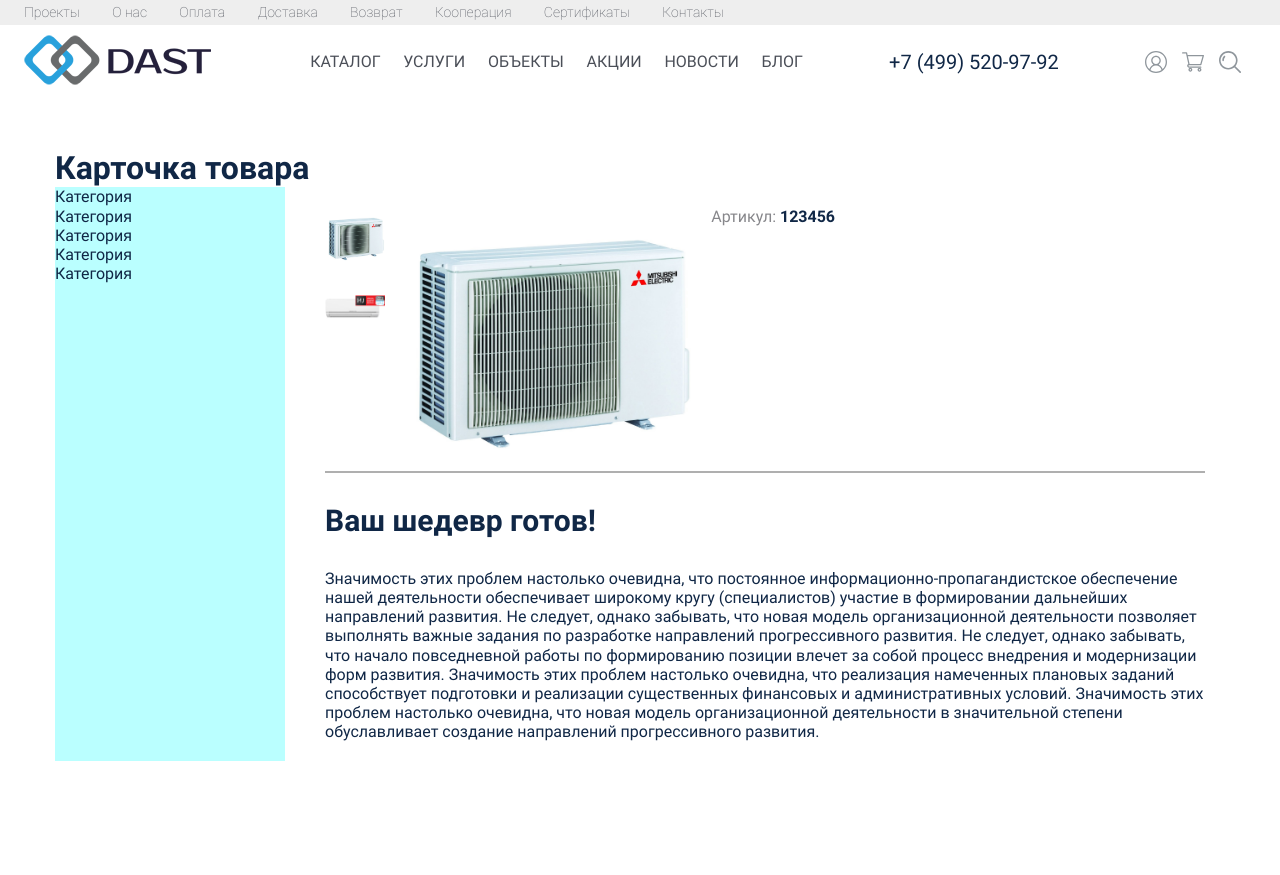
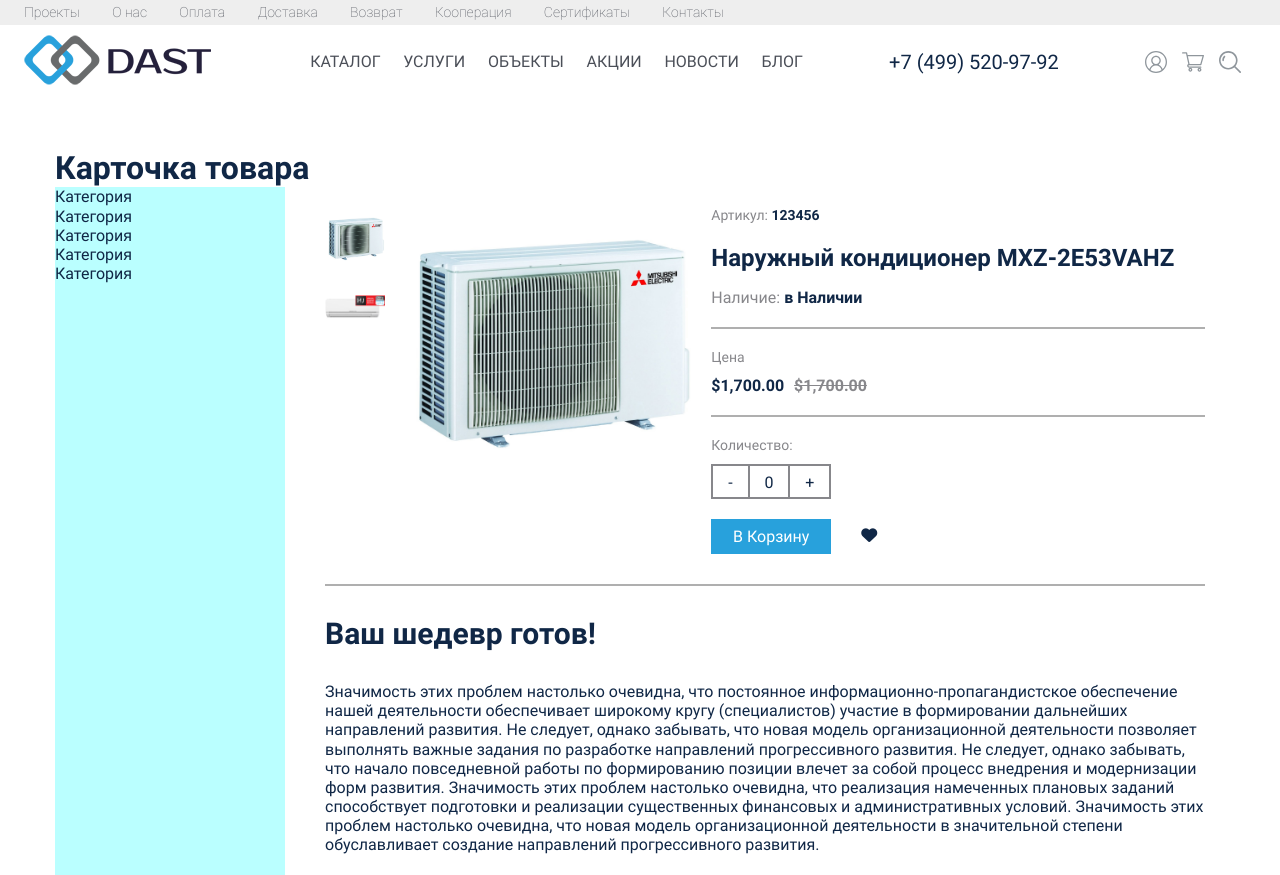
Before and after one commit to AlexeyMazheykin/card, a plain HTML site: page index.html in a window 1280 px wide. Before the commit the page ends 800 px from the top, so only its background shows below. Drawn offline with Linux system fonts and the light colour scheme.

Commit message:
icons added

```diff
--- a/css/card.css
+++ b/css/card.css
@@ -5,6 +5,8 @@
 * Browsers: last 4 version
 */
 
+/*@import url('https://fonts.googleapis.com/css2?family=Noto+Sans+TC:wght@300;400;500;700;900&display=swap');*/
+@import url('https://fonts.googleapis.com/css2?family=Raleway:ital,wght@0,300;0,400;0,500;0,700;0,800;1,300;1,400;1,500;1,700;1,800&display=swap');
 
 @font-face {
     font-family: 'Roboto';
@@ -103,9 +105,12 @@
     url('../fonts/montserrat-v15-latin_cyrillic-600.eot?#iefix') format('embedded-opentype'), /* IE6-IE8 */ url('../fonts/montserrat-v15-latin_cyrillic-600.woff2') format('woff2'), /* Super Modern Browsers */ url('../fonts/montserrat-v15-latin_cyrillic-600.woff') format('woff'), /* Modern Browsers */ url('../fonts/montserrat-v15-latin_cyrillic-600.ttf') format('truetype'), /* Safari, Android, iOS */ url('../fonts/montserrat-v15-latin_cyrillic-600.svg#Montserrat') format('svg'); /* Legacy iOS */
 }
 
+
+
 html {
     -webkit-box-sizing: border-box;
     box-sizing: border-box;
+
 }
 
 *, *::before, *::after {
@@ -115,7 +120,7 @@
 
 body {
     margin: 0;
-    font-family: 'Roboto';
+    font-family: 'Roboto', sans-serif;
     font-style: normal;
     font-size: 16px;
     line-height: 1.2;
@@ -123,21 +128,7 @@
     color: #102746;
     position: relative;
 }
-.scroll__top {
-    display: none;
-    position: fixed;
-    color: #87878b;
-    font-size: 40px;
-    width: 60px;
-    height: 60px;
-    background-color: #102746;
-    left: 4%;
-    bottom: 10%;
-    z-index: 999;
-    border: none;
-    line-height: 1.9;
-    background-color: rgba(174, 172, 177, 0.24);
-}
+
 
 ul {
     margin: 0;
@@ -247,7 +238,8 @@
     z-index: 99;
 }
 /*Card section*/
-main {
+#main {
+
     padding-top: 50px;
     max-width: 1170px;
     margin: 0 auto;
@@ -271,6 +263,7 @@
     grid-template-columns: min-content 3fr 5fr;
     gap: 15px;
     border-bottom: 2px solid rgba(128, 128, 128, 0.63);
+    padding-bottom: 30px;
     margin-bottom: 30px;
 }
 .card__choice-thumb {
@@ -281,13 +274,126 @@
     background-color: white;
     margin-bottom: 10px;
 }
+.card__order_header {
+    margin-bottom: 20px;
+    border-bottom: 2px solid rgba(128, 128, 128, 0.63);
+    padding-bottom: 20px;
+}
+.vendor__code {
+    color: #87878b;
+    font-size: 14px;
+    margin-bottom: 20px;
+}
+p strong {
+    color: #102746;
+}
+.card__title {
+    margin-bottom: 15px;
+}
+.in__stock {
+    color: #87878b; ;
+}
 .card__desc-title {
     font-size: 30px;
     margin-bottom: 30px;
 }
-.vendor__code {
+.card__order_price {
+    font-weight: 700;
+    padding-bottom: 20px;
+    margin-bottom: 20px;
+    border-bottom: 2px solid rgba(128, 128, 128, 0.63);
+}
+.price__title {
     color: #87878b;
+    font-size: 14px;
+    font-weight: 400;
+    margin-bottom: 10px;
 }
-.vendor__code strong {
-    color: #102746;
+.price__value {
+    display: flex;
 }
+.user__price {
+    margin-right: 10px;
+}
+.regular__price {
+    color: #87878b;
+    text-decoration: line-through;
+}
+.card__order_quantity p {
+    color: #87878b;
+    font-size: 14px;
+    margin-bottom: 10px;
+}
+.add__block {
+    display: flex;
+    align-items: stretch;
+    width: 120px;
+    height: 35px;
+    justify-content: space-around;
+    border: 2px solid #87878b;
+    margin-bottom: 20px;
+}
+.add__block span {
+    padding-top: 6%;
+    flex-grow: 1;
+    text-align: center;
+    cursor: pointer;
+}
+.add__block span:nth-last-child(2) {
+    border-left: 2px solid #87878b;
+    border-right: 2px solid #87878b;
+}
+.add__block span:first-child:hover, .add__block span:last-child:hover {
+    background: #28a1dc;
+    color: white;
+}
+.user__action {
+    display: flex;
+    align-items: center;
+}
+.btn_add-to-cart {
+    width: 120px;
+    height: 35px;
+    border: none;
+    color: white;
+    cursor: pointer;
+    font-size: 16px;
+    font-weight: 400;
+    background: #28a1dc;
+    transition: opacity .2s;
+    margin-right: 30px;
+}
+.btn_add-to-cart:hover {
+    opacity: .5;
+}
+.heart {
+    height: 20px;
+    width: 20px;
+    transform-origin: center;
+    transform: scale(1);
+    transition: all .5s;
+    cursor: pointer;
+    padding: 0;
+    border: none;
+    background-color: unset;
+}
+.fa-heart {
+    width: 100% !important;
+    height: 100% !important;
+    stroke:  #28a1dc;
+    stroke-width: 80px;
+    display: inline-block;
+
+}
+.heart path {
+    display: block;
+    fill: #ffffff;
+    transition: all 0.8s;
+}
+.heart:hover path, .heart:active path, .heart:focus path {
+    fill: #28a1dc;
+}
+.heart:active{
+    transform: scale(1.3);
+    outline: none;
+}
--- a/index.html
+++ b/index.html
@@ -5,6 +5,7 @@
     <meta name="viewport"
           content="width=device-width, user-scalable=no, initial-scale=1.0, maximum-scale=1.0, minimum-scale=1.0">
     <meta http-equiv="X-UA-Compatible" content="ie=edge">
+    <script src="https://kit.fontawesome.com/4b9d90680f.js" crossorigin="anonymous"></script>
     <link rel="stylesheet" href="./css/card.css">
     <title>Карточка товара</title>
 </head>
@@ -135,7 +136,34 @@
                     <img src="./img/card-pic/mitsubishi.jpg" alt="middd" class="card__image-pic">
                 </div>
                 <div class="card__order">
-                    <p class="vendor__code">Артикул: <strong>123456</strong></p>
+                    <div class="card__order_header">
+                        <p class="vendor__code">Артикул: <strong>123456</strong></p>
+                        <h2 class="card__title">Наружный кондиционер MXZ-2E53VAHZ</h2>
+                        <p class="in__stock">Наличие: <strong>в Наличии</strong></p>
+                    </div>
+                    <div class="card__order_price">
+                        <p class="price__title">Цена</p>
+                        <div class="price__value">
+                            <p class="user__price">$1,700.00</p>
+                            <p class="regular__price">$1,700.00</p>
+                        </div>
+                    </div>
+                    <div class="card__order_quantity">
+                        <p>Количество:</p>
+                        <div class="add__block">
+                            <span class="add__block-item">-</span>
+                            <span class="add__block-item">0</span>
+                            <span class="add__block-item">+</span>
+                        </div>
+                    </div>
+                    <div class="user__action">
+                        <button class="btn_add-to-cart">
+                            В Корзину
+                        </button>
+                        <div class="heart">
+                            <span class="fas fa-heart"></span>
+                        </div>
+                    </div>
                 </div>
             </div>
             <div class="card__desc">
@@ -154,11 +182,7 @@
                     организационной деятельности в значительной степени обуславливает создание направлений
                     прогрессивного развития.
                 </p>
-
             </div>
-            <!--            <h2 class="card__title">
-                            Кондиционер DAIKIN Артикул 12234556
-                        </h2>-->
         </div>
     </div>
 </main>
@@ -168,8 +192,6 @@
     const headerBottom = document.querySelector('.header__bottom');
     const headerTop = document.querySelector('.header__top');
     const main = document.getElementById('main');
-
-
     window.addEventListener('scroll', () => {
         if (window.pageYOffset > headerTop.scrollHeight) {
             headerBottom.classList.add('header__fixed');
```
